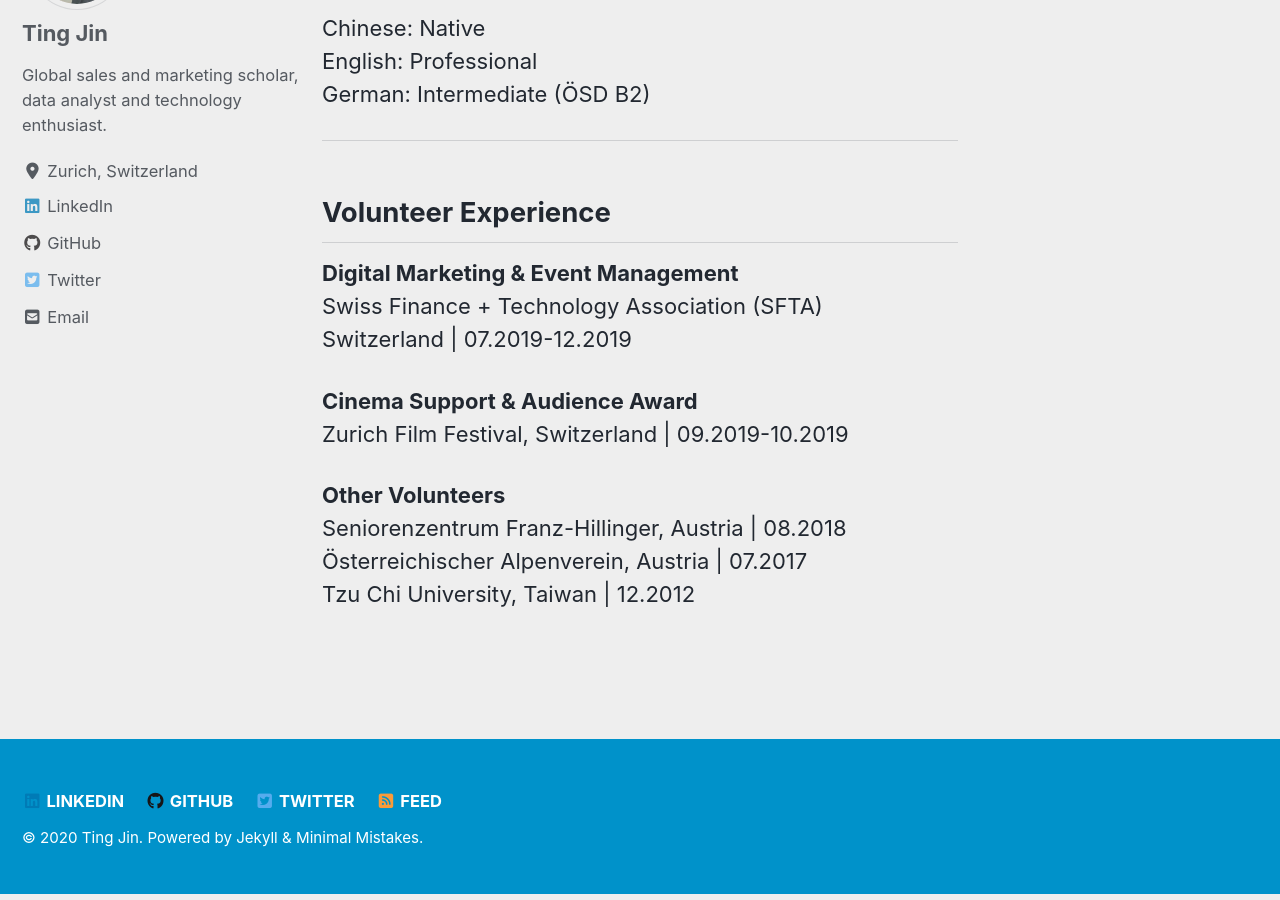
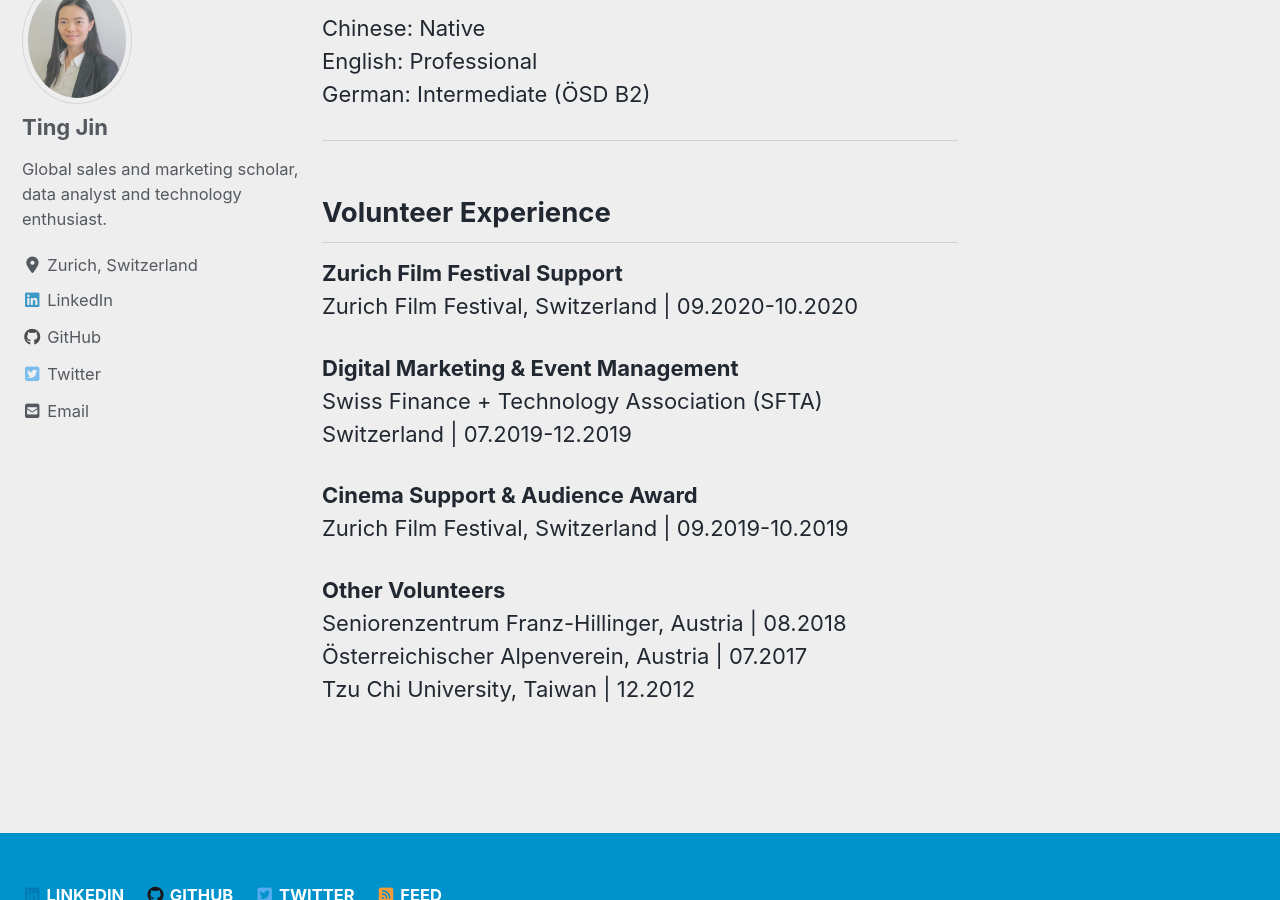
Before and after one commit to TingRigger/TingJin, a Jekyll site: the page built from _pages/cv.md, in a window 1280 px wide and 900 px high, scrolled down 3787 px. Built offline with Jekyll 4.4.1, drawn with Linux system fonts in a browser that asks for light colours; cached includes are drawn as plain includes; nearby versions of some CDN libraries.

Commit message:
Update cv.md

```diff
--- a/_pages/cv.md
+++ b/_pages/cv.md
@@ -93,6 +93,9 @@ German: Intermediate (ÖSD B2)
 ---
 ## Volunteer Experience
 
+<b>Zurich Film Festival Support</b>
+Zurich Film Festival, Switzerland | 09.2020-10.2020
+
 <b>Digital Marketing & Event Management</b>
 Swiss Finance + Technology Association (SFTA)
 Switzerland | 07.2019-12.2019
```
